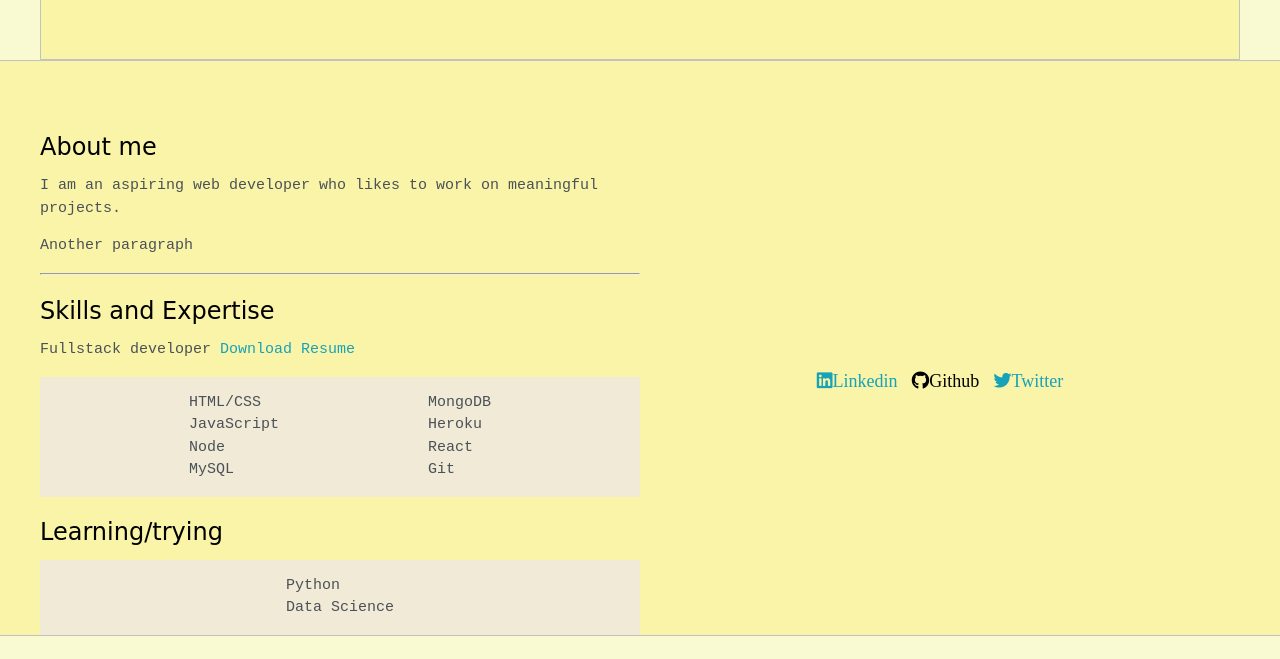
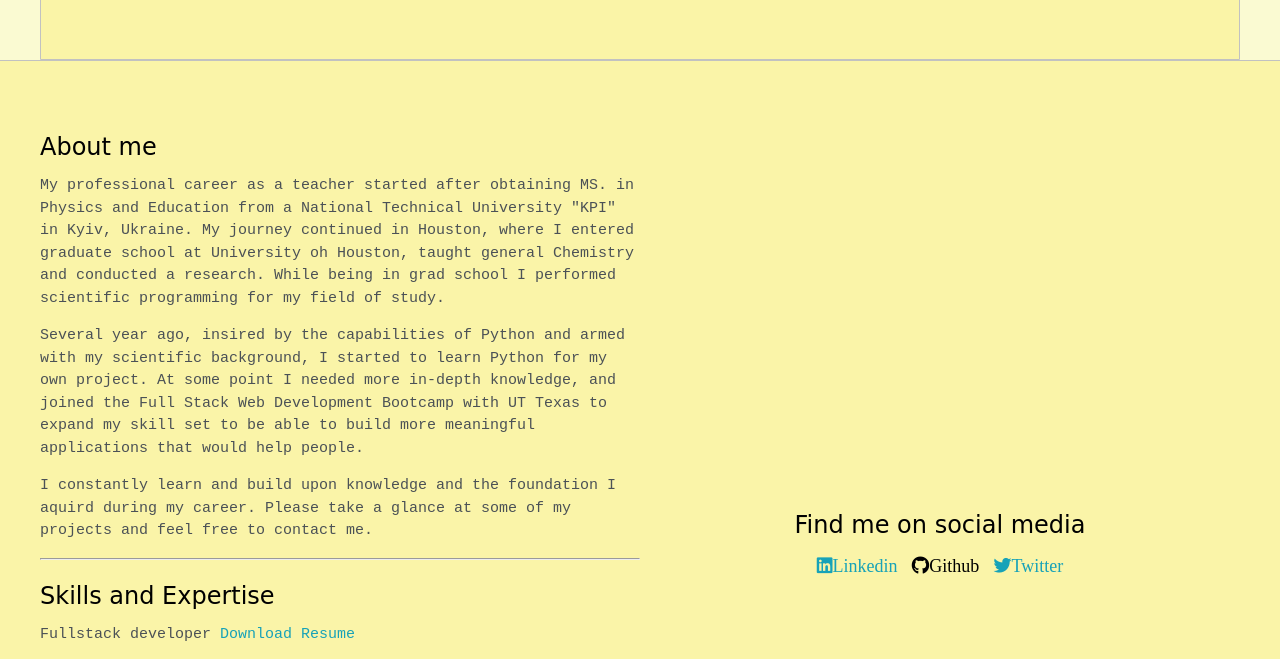
Before and after one commit to szaster/SZPortfolio, a plain HTML site: page index.html in a window 1280 px wide. Shown: the part 564-1223 px from the top of the page. Drawn offline with nearby package versions, Linux system fonts and the light colour scheme; a web font is replaced by a local one.

Commit message:
edited about me section

```diff
--- a/index.html
+++ b/index.html
@@ -84,16 +84,24 @@
     <section class="s2">
       <div class="main-container">
         <div class="about-wrapper">
+
           <div class="about-me">
+            <a name="about-me"></a>
             <h4>About me</h4>
-          <a name="about-me"></a>
-
 
             <p>
-              I am an aspiring web developer who likes to work on meaningful
-              projects.
+              My professional career as a teacher started after obtaining MS. in Physics and Education from
+              a National Technical University "KPI" in Kyiv, Ukraine. My journey continued in Houston, where I
+              entered graduate school at University oh Houston, taught general Chemistry and conducted a research.
+              While being in grad school I performed scientific programming for my field of study. </p>
+              <p>Several year ago, insired by the capabilities of Python and armed with my scientific background, I
+             started to learn Python for my own project. At some point I needed more in-depth knowledge, and joined
+              the Full Stack Web Development Bootcamp with UT Texas to expand my skill set to be able to build
+              more meaningful applications that would help people. </p>
+              <p> I constantly learn and build upon knowledge and the foundation I aquird during my career.
+              Please take a glance at some of my projects and feel free to contact me.
+              </p>
             </p>
-            <p>Another paragraph</p>
 
             <hr />
 
@@ -125,10 +133,13 @@
                 <li>Data Science</li>
               </ul>
             </div>
+            <br>
+
           </div>
 
           <div class="social-links">
             <div class="social-media">
+              <h4>Find me on social media</h4>
               <a
                 class="social"
                 href="https://www.linkedin.com/in/svitlana-zaster-77a9a06b/"
```
Also changed, not shown: project1.html (+1 -1 lines), project2.html (+1 -1 lines).
